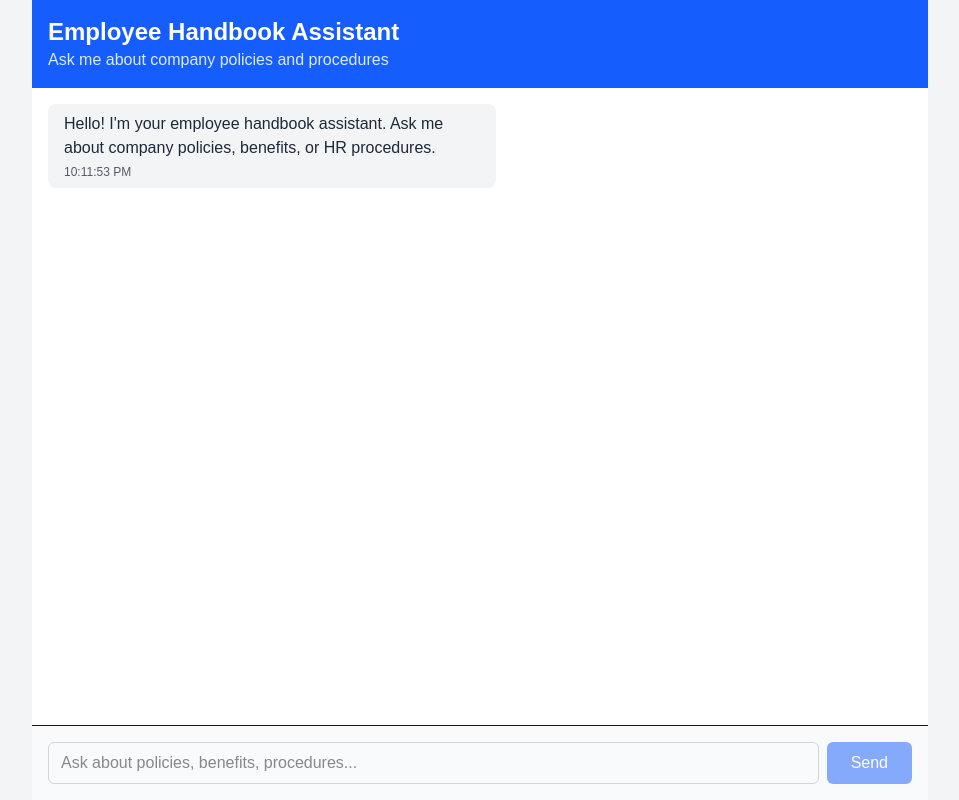
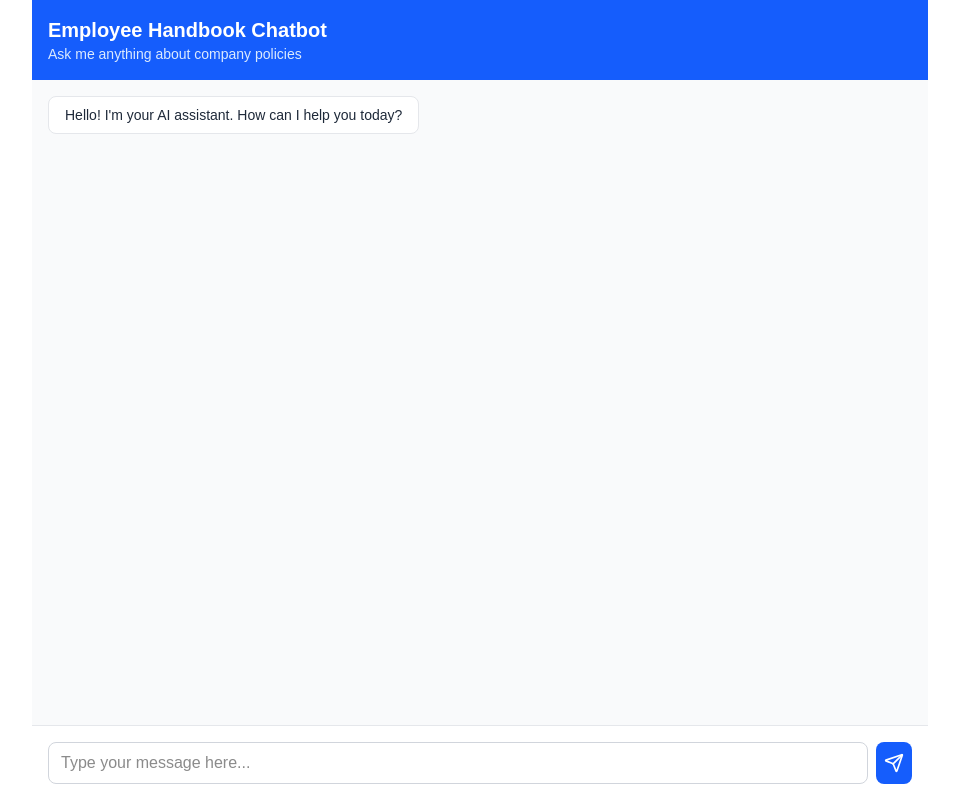
Before and after one commit to skylarnlea/AI-chatbot, a Next.js app: page / in a window 1280 px wide. Shown: the whole page, without its empty margins (160-1119 px from the left). Built offline with nearby package versions, Linux system fonts and the light colour scheme.

Commit message:
page.tsx added/updated to get base up and running

```diff
--- a/src/app/page.tsx
+++ b/src/app/page.tsx
@@ -1,9 +1,105 @@
-import ChatInterface from '@/components/ChatInterface';
+'use client'
 
-export default function HomePage() {
+import { useState } from 'react'
+
+// Define types for our messages
+interface Message {
+  id: number
+  text: string
+  sender: 'user' | 'bot'
+}
+import { Send } from 'lucide-react'
+
+export default function ChatPage() {
+  // State to store all chat messages
+  const [messages, setMessages] = useState<Message[]>([
+    { id: 1, text: "Hello! I'm your AI assistant. How can I help you today?", sender: 'bot' }
+  ])
+
+  // State to store the current message being typed
+  const [currentMessage, setCurrentMessage] = useState('')
+
+  // Function to handle sending a message
+  const sendMessage = () => {
+    if (currentMessage.trim() === '') return // Don't send empty messages
+
+    // Add user message to the chat
+    const userMessage: Message = {
+      id: Date.now(), // Simple ID using timestamp
+      text: currentMessage,
+      sender: 'user'
+    }
+
+    setMessages(prevMessages => [...prevMessages, userMessage])
+
+    // Clear the input field
+    setCurrentMessage('')
+
+    // Simulate AI response after a short delay
+    setTimeout(() => {
+      const botResponse: Message = {
+        id: Date.now() + 1,
+        text: `You said: "${currentMessage}". This is a mock response - we'll add real AI later!`,
+        sender: 'bot'
+      }
+      setMessages(prevMessages => [...prevMessages, botResponse])
+    }, 1000)
+  }
+
+  // Handle Enter key press to send message
+  const handleKeyPress = (e: React.KeyboardEvent<HTMLInputElement>) => {
+    if (e.key === 'Enter') {
+      sendMessage()
+    }
+  }
+
   return (
-    <main className="min-h-screen bg-gray-100">
-      <ChatInterface />
-    </main>
-  );
-};
+    <div className="flex flex-col h-screen max-w-4xl mx-auto bg-gray-50">
+      {/* Header */}
+      <div className="bg-blue-600 text-white p-4">
+        <h1 className="text-xl font-semibold">Employee Handbook Chatbot</h1>
+        <p className="text-blue-100 text-sm">Ask me anything about company policies</p>
+      </div>
+
+      {/* Messages Area */}
+      <div className="flex-1 overflow-y-auto p-4 space-y-4">
+        {messages.map((message) => (
+          <div
+            key={message.id}
+            className={`flex ${message.sender === 'user' ? 'justify-end' : 'justify-start'}`}
+          >
+            <div
+              className={`max-w-xs lg:max-w-md px-4 py-2 rounded-lg ${
+                message.sender === 'user'
+                  ? 'bg-blue-600 text-white'
+                  : 'bg-white text-gray-800 border border-gray-200'
+              }`}
+            >
+              <p className="text-sm">{message.text}</p>
+            </div>
+          </div>
+        ))}
+      </div>
+
+      {/* Input Area */}
+      <div className="border-t border-gray-200 p-4 bg-white">
+        <div className="flex space-x-2">
+          <input
+            type="text"
+            value={currentMessage}
+            onChange={(e) => setCurrentMessage(e.target.value)}
+            onKeyPress={handleKeyPress}
+            placeholder="Type your message here..."
+            className="flex-1 border border-gray-300 rounded-lg px-3 py-2 focus:outline-none focus:ring-2 focus:ring-blue-500 focus:border-transparent"
+          />
+          <button
+            onClick={sendMessage}
+            className="bg-blue-600 text-white p-2 rounded-lg hover:bg-blue-700 focus:outline-none focus:ring-2 focus:ring-blue-500"
+          >
+            <Send size={20} />
+          </button>
+        </div>
+      </div>
+    </div>
+  )
+}
```
Also changed, not shown: package.json (+7 -6 lines), 1 other file (tests, documents, lock files or other folders).
